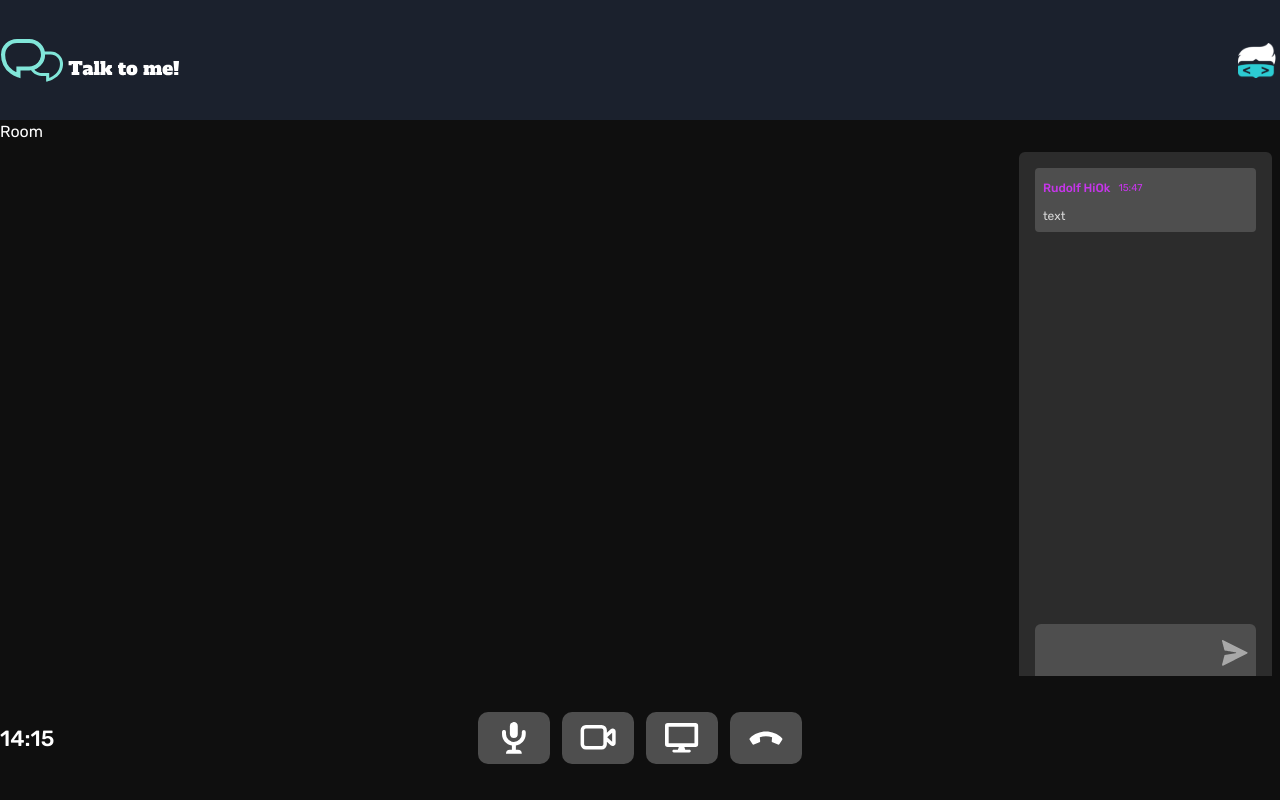
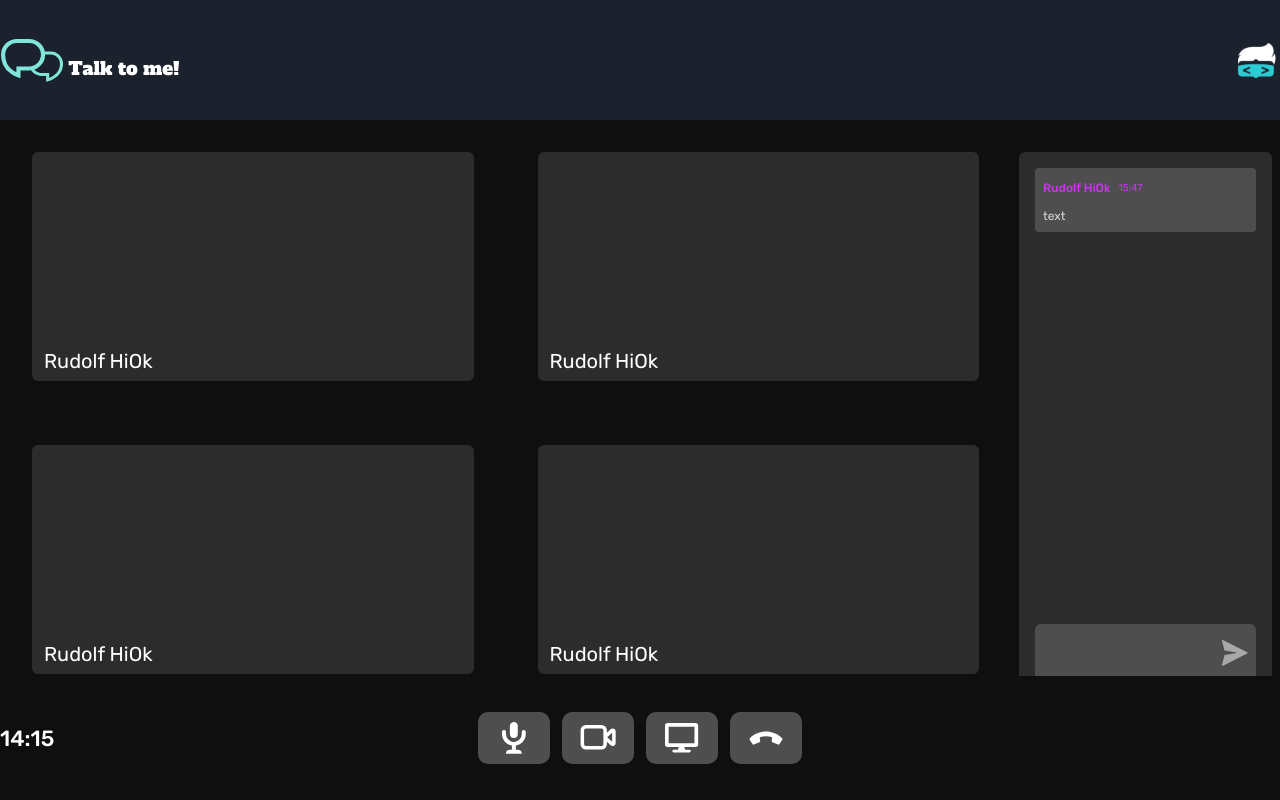
Before and after one commit to rodolfoHOk/herocode.talk-to-me, a Next.js app in the folder frontend/: page /room/1 in a window 1280 px wide. Built offline with nearby package versions, Linux system fonts and the light colour scheme.

Commit message:
feat: add videos wrapper in room page

```diff
--- a/frontend/src/app/room/[id]/page.tsx
+++ b/frontend/src/app/room/[id]/page.tsx
@@ -15,8 +15,36 @@ export default function Room({ params }: RoomProps) {
       <Header />
       <div className="flex-1 w-full flex justify-center">
         <Container>
-          <div className="w-4/5 h-[85%]">
-            <span>Room</span>
+          <div className="w-full md:w-4/5 h-[85%] p-8">
+            <div className="grid md:grid-cols-2 grid-cols-1 gap-16 h-full">
+              <div className="relative bg-app-gray-700 h-full w-full rounded-md p-2">
+                <video className="h-full w-full"></video>
+                <span className="absolute bottom-2 left-3 text-app-white text-xl leading-6">
+                  Rudolf HiOk
+                </span>
+              </div>
+
+              <div className="relative bg-app-gray-700 h-full w-full rounded-md p-2">
+                <video className="h-full w-full"></video>
+                <span className="absolute bottom-2 left-3 text-app-white text-xl leading-6">
+                  Rudolf HiOk
+                </span>
+              </div>
+
+              <div className="relative bg-app-gray-700 h-full w-full rounded-md p-2">
+                <video className="h-full w-full"></video>
+                <span className="absolute bottom-2 left-3 text-app-white text-xl leading-6">
+                  Rudolf HiOk
+                </span>
+              </div>
+
+              <div className="relative bg-app-gray-700 h-full w-full rounded-md p-2">
+                <video className="h-full w-full"></video>
+                <span className="absolute bottom-2 left-3 text-app-white text-xl leading-6">
+                  Rudolf HiOk
+                </span>
+              </div>
+            </div>
           </div>
           <Chat />
           <Footer />
--- a/frontend/src/components/Chat.tsx
+++ b/frontend/src/components/Chat.tsx
@@ -2,7 +2,7 @@ import Image from 'next/image';
 
 export function Chat() {
   return (
-    <div className="h-[80%] w-1/5 bg-app-gray-700 px-4 pt-4 rounded-md mt-8 mb-2 mx-2 flex">
+    <div className="h-[80%] w-1/5 bg-app-gray-700 px-4 pt-4 rounded-md mt-8 mb-2 mx-2 hidden md:flex">
       <div className="relative w-full">
         <div className="bg-app-gray-500 rounded p-2">
           <div className="flex items-center gap-2 leading-6 text-app-pink-500">
```
